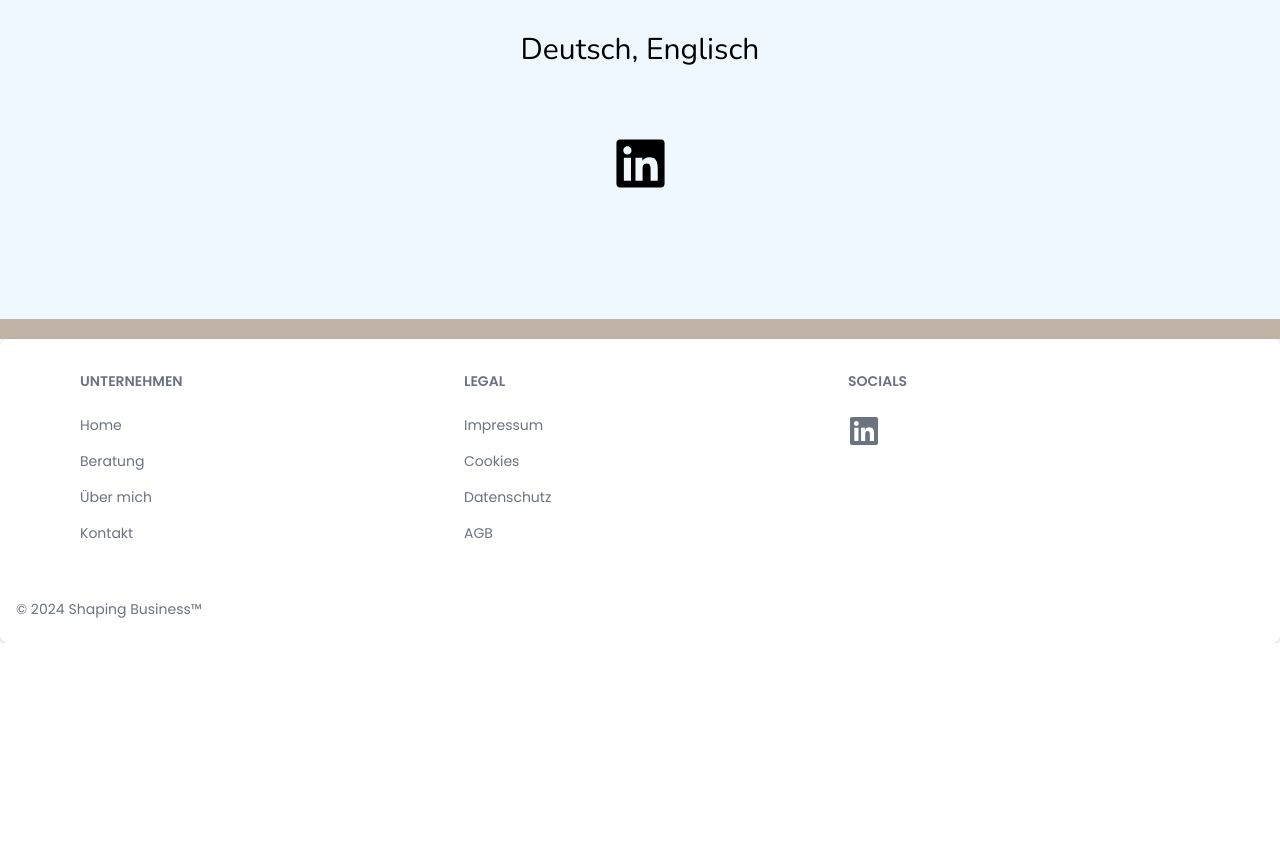
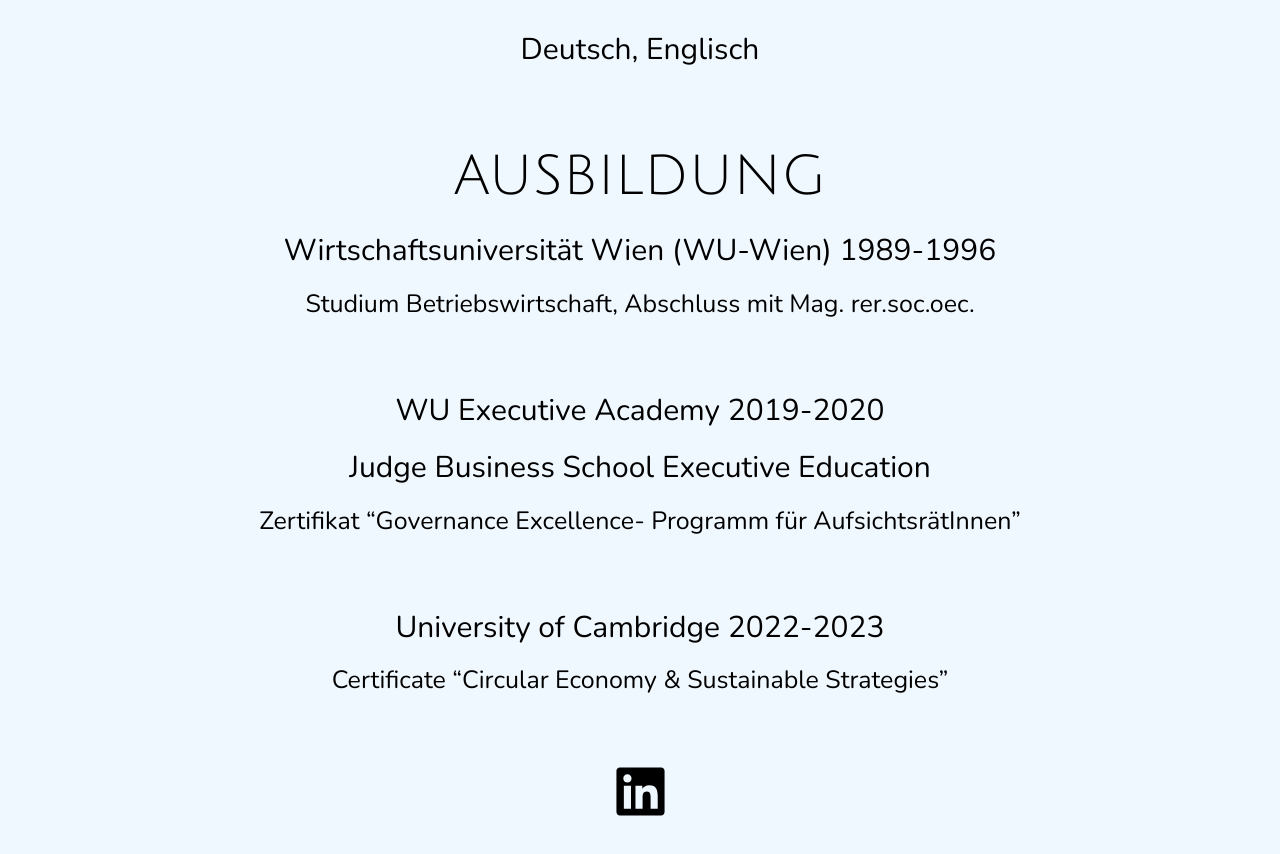
Before and after one commit to ArthurKiessling/shapingBusiness, a React (Create React App) app: page /uebermich in a window 1280 px wide. Shown: the part 2140-2994 px from the top of the page. Before the commit the page ends 2783 px from the top, so only its background shows below. Built offline with nearby package versions, Linux system fonts and the light colour scheme; a web font is replaced by a local one.

Commit message:
Sprachentext angepasst und ImagePreloader eingebaut

```diff
--- a/src/components/AboutMe.js
+++ b/src/components/AboutMe.js
@@ -81,8 +81,8 @@ const AboutMe = () => {
         title: "WITH HEART & BRAIN",
         description: (<ul className="about-list">
         <li>empathetic, warm, courageous, open</li>
-        <li>analytical, structured, results- and solution-oriented</li>
-        <li>Collaborative, strong in communication and implementation</li>
+        <li>analytical, structured, results-oriented, solution-focused</li>
+        <li>collaborative, strong in communication and implementation</li>
       </ul>),
         icon:  <img
         src={heartbrain}
@@ -92,11 +92,11 @@ const AboutMe = () => {
       />
       },
       {
-        title: "COMPETENT",
+        title: "PROFESSIONALLY COMPETENT",
         description: (<ul className="about-list">
-        <li>Communication & Public Affairs</li>
-        <li>Reputation-, Stakeholder Management</li>
-        <li>Reputation and stakeholder management</li>
+        <li>Communication & public affairs</li>
+        <li>Reputation management, stakeholder management</li>
+        <li>Change and crisis management</li>
         <li>Sustainability & digitalization</li>
         <li>Technology & Innovation</li>
       </ul>),
@@ -111,12 +111,12 @@ const AboutMe = () => {
     ],
     [
       {
-        title: "EXPERIENCE",
+        title: "EXPERIENCED",
         description:(<ul className="about-list">
-        <li>Group organization & Start-Up</li>
+        <li>Corporate organization & start up</li>
         <li>Consolidation & development of locations</li>
         <li>New work, digital transformation, crisis management</li>
-        <li>Compatibility of career & family</li>
+        <li>Work-life balance</li>
       </ul>),
       icon: <GiJourney />
       },
@@ -125,7 +125,7 @@ const AboutMe = () => {
         description: (<ul className="about-list">
         <li>Development of location and sustainability strategies</li>
         <li>Design & support of organizational changes</li>
-        <li>Education, promotion of young talent, culture of innovation, diversity</li>
+        <li>Training, talent development, innovation culture, diversity</li>
       </ul>),
       icon: <MdCompost />
       },
@@ -134,22 +134,62 @@ const AboutMe = () => {
   ]
 };
 
+
+
 const content = {
   de: {
       heading:"ÜBER MICH",
       secondheading:"Dafür stehe Ich",
-      firstcolm:" In mehr als 25 Jahren Erfahrung aus erfolgreicher Corporate Career, mehr als 15 davon in leitenden Management-Funktionen im internationalen Technologie- und Dienstleistungsunternehmen, prägen die Gestaltung von Zukunftsfeldern im Forschungs-, Technologie- und Bildungsumfeld sowie in der Standortentwicklung mein berufliches Engagement.",
+      firstcolm:"In mehr als 25 Jahren Erfahrung aus erfolgreicher Corporate Career, mehr als 15 davon in leitenden Management-Funktionen im internationalen Technologie- und Dienstleistungsunternehmen, prägen die Gestaltung von Zukunftsfeldern im Forschungs-, Technologie- und Bildungsumfeld sowie in der Standortentwicklung mein berufliches Engagement.",
       secondcolm:"Mit ganzheitlichem, strategischem, unternehmerischem Denken und Handeln sowie innovativem Mindset und ausgeprägten Problemlösungskompetenzen habe ich eine Vielzahl von Projekten den Bereichen in Technologie & Digitalisierung, Innovation & Nachhaltigkeit sowie Marketing & Sales erfolgreich umgesetzt.",
       sprachenHeading:"Sprachen",
-      sprachen:"Deutsch, Englisch"
-    },
+      sprachen:"Deutsch, Englisch",
+      ausbildung: "AUSBILDUNG",
+    ausbildungen: [
+      {
+        institution: "Wirtschaftsuniversität Wien (WU-Wien)",
+        jahre: "1989-1996",
+        abschluss: "Studium Betriebswirtschaft, Abschluss mit Mag. rer.soc.oec."
+      },
+      {
+        institution: "WU Executive Academy",
+        jahre: "2019-2020",
+        extrainfo:"Judge Business School Executive Education",
+        abschluss: 'Zertifikat “Governance Excellence- Programm für AufsichtsrätInnen”'
+      },
+      {
+        institution: "University of Cambridge",
+        jahre: "2022-2023",
+        abschluss: 'Certificate “Circular Economy & Sustainable Strategies”'
+      }
+    ]
+   },
   en:  {
     heading:"ABOUT ME",
     secondheading:"That's what I stand for",
-    firstcolm:"In more than 25 years of experience from a successful corporate career, more than 15 of them in leading management positions in international technology and service companies, the shaping of future fields in the research, technology and education environment as well as in location development characterize my professional commitment.",
-     secondcolm:"With holistic, strategic, entrepreneurial thinking and action as well as an innovative mindset and strong problem-solving skills, I have successfully implemented a large number of projects in the areas of technology & digitization, innovation & sustainability and marketing & sales."
-    ,sprachenHeading:"Languages",
-     sprachen:"German, English"
+    firstcolm:"More than 25 years of successful corporate experience define my professional commitment. Over 15 of these years have been spent in senior management positions in international technology and service companies, shaping future fields in research, technology and training environments, and location development.",
+     secondcolm:"With holistic, strategic, entrepreneurial thinking and action as well as an innovative mindset and pronounced problem-solving skills, I have successfully implemented a variety of projects in the fields of technology & digitalization, innovation & sustainability, and marketing & sales.",
+     sprachenHeading:"Languages",
+     sprachen:"German, English",
+     ausbildung: "EDUCATION",
+     ausbildungen: [
+       {
+         institution: "University of Ecnonomics & Business, Vienna (WU-Wien)",
+         jahre: "1989-1996",
+         abschluss: "Studies in Business Administration, graduation with MBA equivalent (Mag. rer.soc.oec.)"
+       },
+       {
+         institution: "WU Executive Academy",
+         jahre: "2019-2020",
+        extrainfo:"Judge Business School Executive Education",
+         abschluss: 'Certificate “Governance Excellence-Program for Supervisory Board Members”'
+       },
+       {
+         institution: "University of Cambridge",
+         jahre: "2022-2023",
+         abschluss: 'Certificate “Circular Economy & Sustainable Strategies”'
+       }
+     ]
     },
 };
 const { language } = useLanguage(); // 'de' oder 'en'
@@ -271,6 +311,16 @@ const { language } = useLanguage(); // 'de' oder 'en'
    <div>
    <h1  className={styles.hLang} >{content[language].sprachenHeading}</h1>
   <h1  className={styles.h3} >{content[language].sprachen}</h1>
+  <h1  className={styles.hLang} >{content[language].ausbildung}</h1>
+  {
+  content[language].ausbildungen.map(ausbildung => (
+    <div key={ausbildung.institution}>
+      <h1 className={styles.hAusbildung}>{ausbildung.institution} {ausbildung.jahre}</h1>
+      { ausbildung.extrainfo && <h1 className={styles.hAusbildung}>{ausbildung.extrainfo}</h1> }
+      <h1 className={styles.textAusbildung}>{ausbildung.abschluss}</h1>
+    </div>
+  ))
+}
    <a href="https://www.linkedin.com/in/angelika-kiessling-kranzelmayer-20b62a93" className={styles.hLinked} ><FaLinkedin /> </a>
 
 
--- a/src/components/HomeFirstPart.js
+++ b/src/components/HomeFirstPart.js
@@ -38,9 +38,9 @@ const [activeTab, setActiveTab] = useState(initialTab);
     },
     en:
     {
-      Klarheit: "Where do we want to go, what is the actual goal? This is one of the most important questions when it comes to success. I support people and organizations in finding clarity in their objectives so that they can consistently pursue the path to their goal.",
-      Konsequenz: "There are countless forks in the road, stumbling blocks and distractions on the way to the goal. Which path is the right one, how do I make decisions and how do I find the way to the goal in a dynamically changing, complex world? With an analytical and at the same time agile approach, I help you to find the right path and to follow it powerfully and purposefully.",
-      Kommunikation: "Who do I need to achieve my goals, who has an influence on my success? By defining relevant stakeholders, building sustainable relationships and active stakeholder management, I help to build bridges to relevant stakeholders in order to establish a culture of cooperation and pulling together. This requires messages that resonate.",},
+      Klarheit: "Where are we actually headed? One of the most important questions when it comes to success. I support people and organizations to find clarity in their objectives so that they can consistently pursue the path to their goals.",
+      Konsequenz: "With an analytical and agile approach, I support in finding the right path and pursuing it with power and purpose.",
+      Kommunikation: "By defining relevant stakeholders and actively managing corresponding relationships, I help build bridges to important stakeholders, establishing a culture of collaboration and pulling together. This requires messages that resonate.",},
   };
     return <div className={styles.fließContent}>{contents[lang][tab]}</div>;
   };
--- a/src/components/HomePage.js
+++ b/src/components/HomePage.js
@@ -108,8 +108,7 @@ const HomePage = () => {
     },
     en: {
       animatedLines: {
-        one:"Success lies in the power of people,",
-        two:"who pull together in the same direction.",
+        one:"Success lies in the power of people pulling together.",
         three:"Three factors are essential here:",
       },
     }
--- a/src/components/Philosophie.js
+++ b/src/components/Philosophie.js
@@ -44,12 +44,12 @@ const Philosophie = () => {
       standsFor: "Dafür Steht",
     },
     en: {
-      mainText: "In a dynamic time with changes in geopolitics, climate change and digital transformation, I support organizations and decision-makers in reducing complexity, developing strategies for business development, involving relevant stakeholders and taking them along on the common path through professional communication measures.",
-      mainText2:"I bring the combination of know-how, interdisciplinary experience and a very good personal network in industry, business and the public sector in Austria and beyond into consulting and change management.",
+      mainText: "In a dynamic era marked by changes in geopolitics, climate change, and digital transformation, I assist organizations and decision-makers in reducing complexity, developing business strategies, engaging relevant stakeholders, and navigating professional communication measures onto a shared path.",
+      mainText2:"Leveraging a combination of expertise, interdisciplinary experience, and a strong personal network in industry, business, and the public sector - both domestically and internationally - I contribute to advising and facilitating change.",
       SloganFirst: "Connecting People,",
       SloganSecond: "Shaping Business.",
       philosophy: "Philosophy",
-      standsFor: "Stands For",
+      standsFor: "This is what I stand for:",
     }
   };
 
--- a/src/components/css/AboutMe.module.css
+++ b/src/components/css/AboutMe.module.css
@@ -73,6 +73,36 @@
 
   font-family:'Nunito', sans-serif;
 font-size: clamp(30px, 5vw, 30px);
+
+text-align: center;
+margin: auto ;
+
+  font-weight: 300;
+
+padding-inline: 20px;
+
+margin-bottom: 5%;
+
+}
+.hAusbildung {
+
+  font-family:'Nunito', sans-serif;
+font-size: clamp(30px, 5vw, 30px);
+
+text-align: center;
+margin: auto ;
+
+  font-weight: 400;
+
+padding-inline: 20px;
+
+margin-bottom: 1%;
+
+}
+.textAusbildung {
+
+  font-family:'Nunito', sans-serif;
+font-size: clamp(20px, 5vw, 25px);
 
 text-align: center;
 margin: auto ;
```
Also changed, not shown: src/App.js (+50 -3 lines), src/components/Beratung.js (+10 -10 lines), src/components/Content.js (+8 -8 lines).
